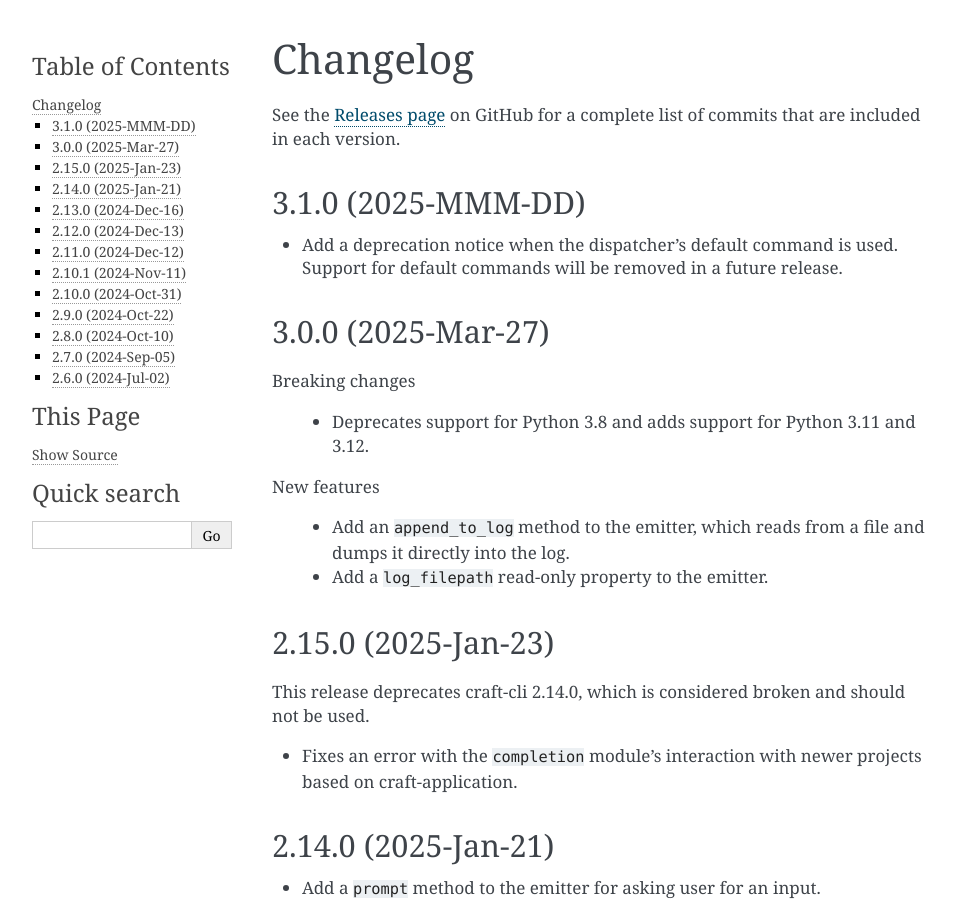
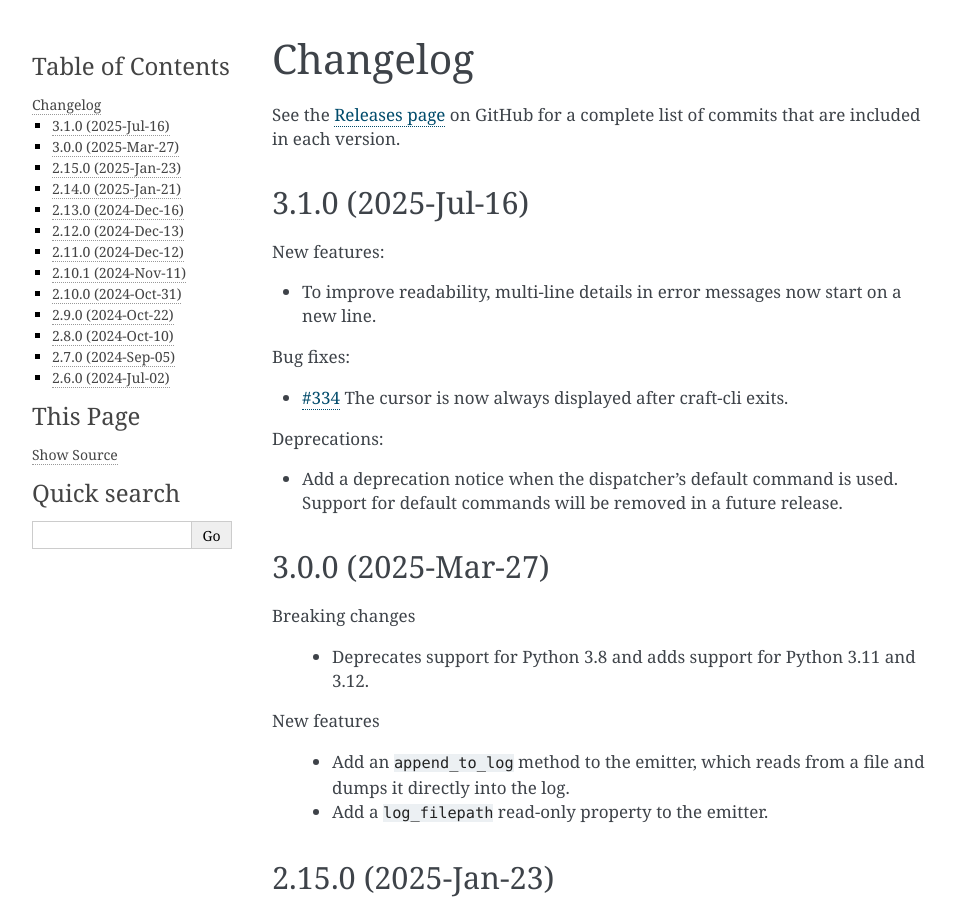
Before and after one commit to canonical/craft-cli, a Sphinx documentation site: the page built from docs/changelog.rst, in a window 1280 px wide and 900 px high. Shown: the whole window, without its empty margins (148-1102 px from the left). Built offline with Sphinx 7.4.7, drawn with Linux system fonts in a browser that asks for light colours; pages that are not in the unit, such as notebooks, are missing from menus.

Commit message:
docs: finalize 3.1.0
Signed-off-by: Callahan Kovacs <callahan.kovacs@canonical.com>

```diff
--- a/docs/changelog.rst
+++ b/docs/changelog.rst
@@ -6,11 +6,24 @@
 See the `Releases page`_ on GitHub for a complete list of commits that are
 included in each version.
 
-3.1.0 (2025-MMM-DD)
+.. _release-3.1.0:
+
+3.1.0 (2025-Jul-16)
 -------------------
+
+New features:
+
+- To improve readability, multi-line details in error messages now start on a new line.
+
+Bug fixes:
+
+- `#334`_ The cursor is now always displayed after craft-cli exits.
+
+Deprecations:
 
 - Add a deprecation notice when the dispatcher's default command is used.
   Support for default commands will be removed in a future release.
+
 
 3.0.0 (2025-Mar-27)
 -------------------
@@ -95,3 +108,5 @@
 - Support a doc slug in CraftError in addition to full urls
 
 .. _Releases page: https://github.com/canonical/craft-cli/releases
+
+.. _#334: https://github.com/canonical/craft-cli/issues/334
```
